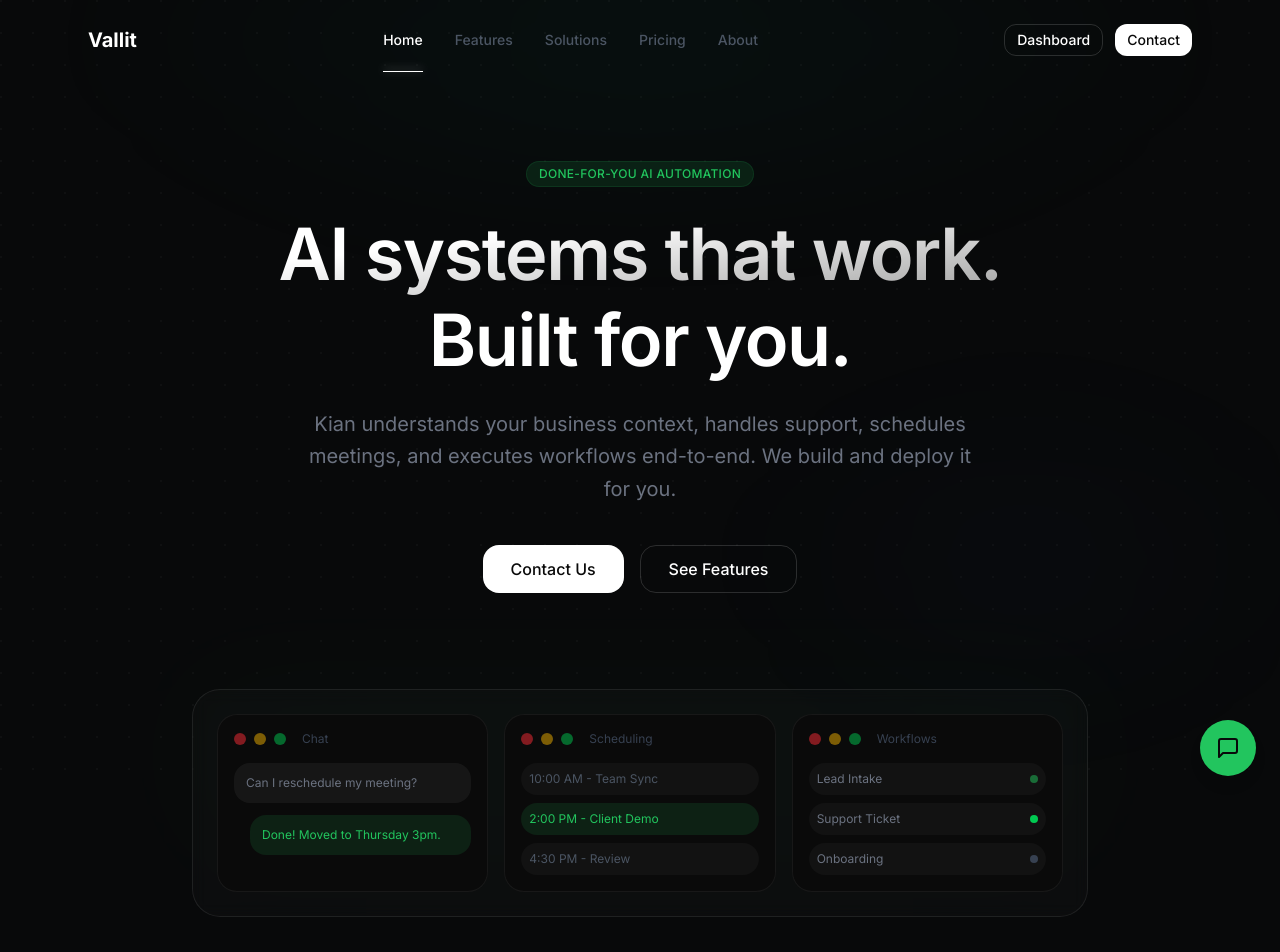
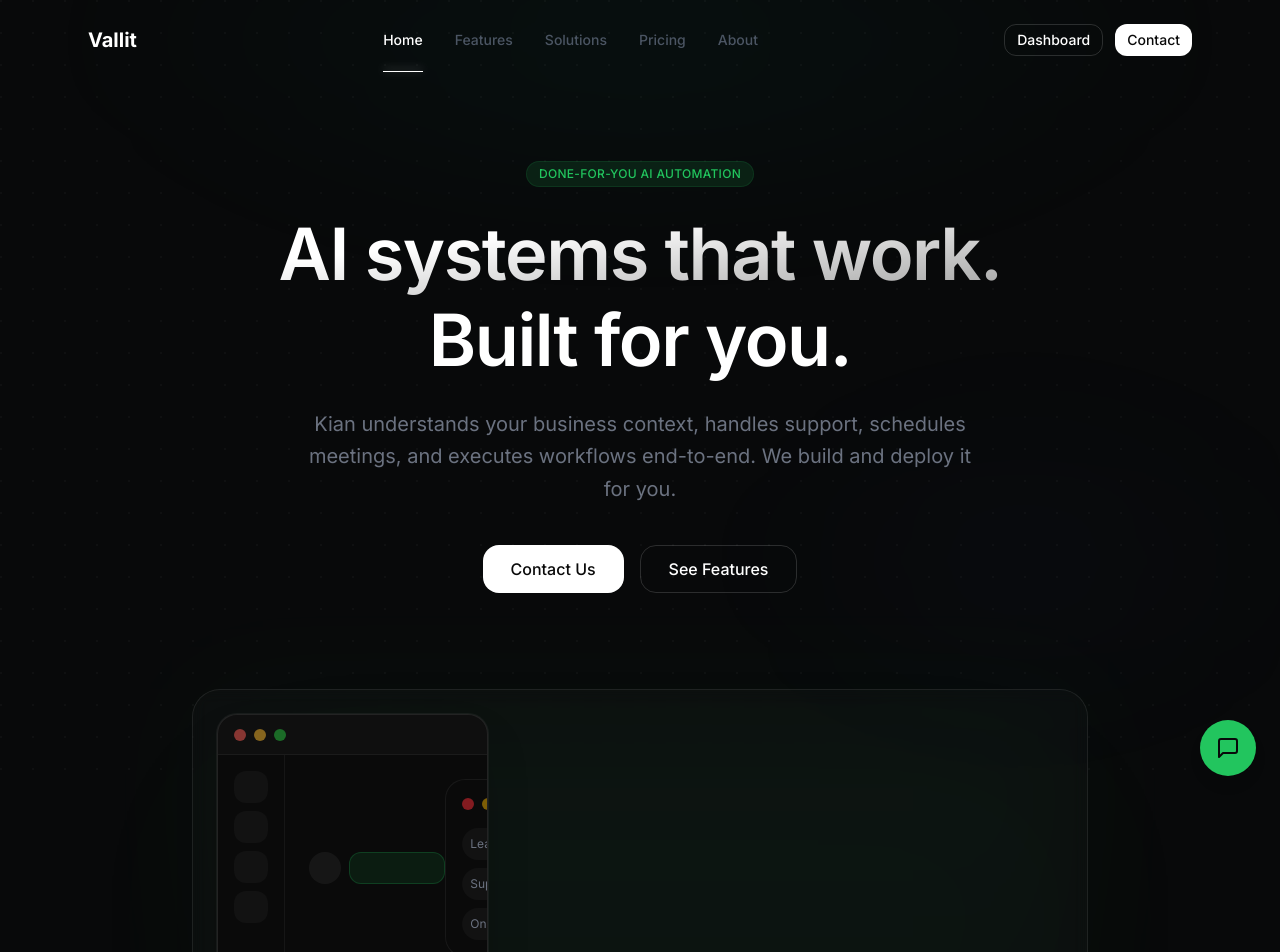
Before and after one commit to vallit-tv/Syntra, a Next.js app in the folder vallit-site/: page / in a window 1280 px wide. Shown: the top 952 px of the page. Built offline with nearby package versions, Linux system fonts and the light colour scheme.

Commit message:
Refactor: enhance the CTA section's animated grid and central glow, remove hero section animated panels, and update Vercel deployment configuration.

```diff
--- a/vallit-site/src/components/home/hero.tsx
+++ b/vallit-site/src/components/home/hero.tsx
@@ -54,73 +54,40 @@
                         >
                             <div className="grid md:grid-cols-3 gap-4">
                                 {/* Chat Panel */}
-                                <motion.div
-                                    initial={{ opacity: 0, x: -20, filter: "blur(5px)" }}
-                                    animate={{ opacity: 1, x: 0, filter: "blur(0px)" }}
-                                    transition={{ duration: 0.6, delay: 0.2, ease: "easeOut" }}
-                                    className="bg-[var(--bg-elevated)] rounded-xl border border-[rgba(255,255,255,0.06)] p-4"
-                                >
-                                    <div className="flex items-center gap-2 mb-4">
-                                        <div className="w-3 h-3 rounded-full bg-red-500/50" />
-                                        <div className="w-3 h-3 rounded-full bg-yellow-500/50" />
-                                        <div className="w-3 h-3 rounded-full bg-green-500/50" />
-                                        <span className="ml-2 text-xs text-[var(--gray-500)]">Chat</span>
+                                <div className="absolute inset-0 bg-gradient-to-b from-[var(--accent-dim)] to-transparent opacity-20 blur-[100px] -z-10 transform translate-y-20" />
+
+                                {/* Mock UI Main Frame */}
+                                <div className="bg-[#0A0A0A] rounded-xl border border-white/10 shadow-2xl overflow-hidden ring-1 ring-white/5">
+                                    {/* Window Config Bar */}
+                                    <div className="h-10 border-b border-white/5 bg-white/[0.02] flex items-center px-4 gap-2">
+                                        <div className="flex gap-2">
+                                            <div className="w-3 h-3 rounded-full bg-[#FF5F57] opacity-50" />
+                                            <div className="w-3 h-3 rounded-full bg-[#FEBC2E] opacity-50" />
+                                            <div className="w-3 h-3 rounded-full bg-[#28C840] opacity-50" />
                                         </div>
-                                    <div className="space-y-3">
-                                        <div className="bg-[rgba(255,255,255,0.05)] rounded-lg p-3">
-                                            <p className="text-xs text-[var(--gray-300)]">
-                                                Can I reschedule my meeting?
-                                            </p>
                                     </div>
-                                        <motion.div
-                                            initial={{ opacity: 0, scale: 0.9 }}
-                                            animate={{ opacity: 1, scale: 1 }}
-                                            transition={{ duration: 0.4, delay: 1 }}
-                                            className="bg-[var(--accent-dim)] rounded-lg p-3 ml-4"
-                                        >
-                                            <p className="text-xs text-[var(--accent)]">
-                                                Done! Moved to Thursday 3pm.
-                                            </p>
-                                        </motion.div>
+
+                                    {/* Content Grid */}
+                                    <div className="grid md:grid-cols-12 gap-0 h-[500px] md:h-[600px] bg-[#0A0A0A]">
+                                        {/* Sidebar */}
+                                        <div className="md:col-span-3 border-r border-white/5 p-4 hidden md:flex flex-col gap-2">
+                                            {[1, 2, 3, 4].map((i) => (
+                                                <div key={i} className="h-8 rounded-md bg-white/[0.03] w-full" />
+                                            ))}
+                                            <div className="mt-auto">
+                                                <div className="h-10 rounded-md bg-white/[0.03] w-full" />
                                             </div>
-                                </motion.div>
+                                        </div>
 
-                                {/* Calendar Panel */}
-                                <motion.div
-                                    initial={{ opacity: 0, y: 20, filter: "blur(5px)" }}
-                                    animate={{ opacity: 1, y: 0, filter: "blur(0px)" }}
-                                    transition={{ duration: 0.6, delay: 0.4, ease: "easeOut" }}
-                                    className="bg-[var(--bg-elevated)] rounded-xl border border-[rgba(255,255,255,0.06)] p-4"
-                                >
-                                    <div className="flex items-center gap-2 mb-4">
-                                        <div className="w-3 h-3 rounded-full bg-red-500/50" />
-                                        <div className="w-3 h-3 rounded-full bg-yellow-500/50" />
-                                        <div className="w-3 h-3 rounded-full bg-green-500/50" />
-                                        <span className="ml-2 text-xs text-[var(--gray-500)]">
-                                            Scheduling
-                                        </span>
+                                        {/* Main Area */}
+                                        <div className="md:col-span-9 p-6">
+                                            {/* Header mock */}
+                                            <div className="flex items-center justify-between mb-8">
+                                                <div className="h-8 w-32 bg-white/[0.05] rounded-md" />
+                                                <div className="flex gap-2">
+                                                    <div className="h-8 w-8 rounded-full bg-white/[0.05]" />
+                                                    <div className="h-8 w-24 bg-[var(--accent)]/10 border border-[var(--accent)]/20 rounded-md" />
                                                 </div>
-                                    <div className="space-y-2">
-                                        {["10:00 AM - Team Sync", "2:00 PM - Client Demo", "4:30 PM - Review"].map(
-                                            (item, i) => (
-                                                <motion.div
-                                                    key={i}
-                                                    initial={{ opacity: 0, x: -10 }}
-                                                    animate={{ opacity: 1, x: 0 }}
-                                                    transition={{ delay: 0.8 + (i * 0.1) }}
-                                                    className={`text-xs p-2 rounded-lg ${i === 1
-                                                        ? "bg-[var(--accent-dim)] text-[var(--accent)]"
-                                                        : "bg-[rgba(255,255,255,0.03)] text-[var(--gray-400)]"
-                                                        }`}
-                                                >
-                                                    {item}
-                                                </motion.div>
-                                            )
-                                        )}
-                                    </div>
-                                </motion.div>
-
-                                {/* Workflow Panel */}
                                                 <motion.div
                                                     initial={{ opacity: 0, x: 20, filter: "blur(5px)" }}
                                                     animate={{ opacity: 1, x: 0, filter: "blur(0px)" }}
@@ -159,6 +126,10 @@
                                                     </div>
                                                 </motion.div>
                                             </div>
+                                        </div>
+                                    </div>
+                                </div>
+                            </div>
                         </motion.div>
                     </div>
                 </div>
```
Also changed, not shown: vallit-site/src/components/home/cta-section.tsx (+75 -72 lines), vallit-site/src/components/home/sticky-stepper.tsx (+15 -44 lines), 2 other files (tests, documents, lock files or other folders). Lines whose indentation alone changed are shown as unchanged.
